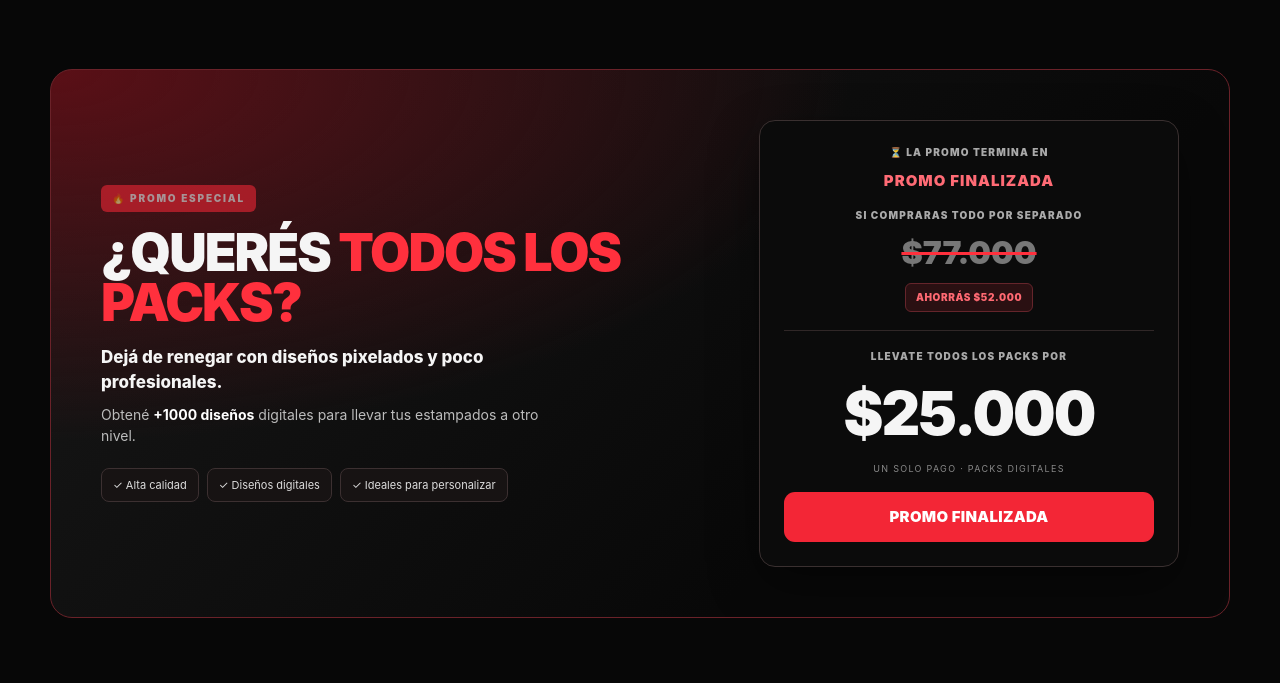
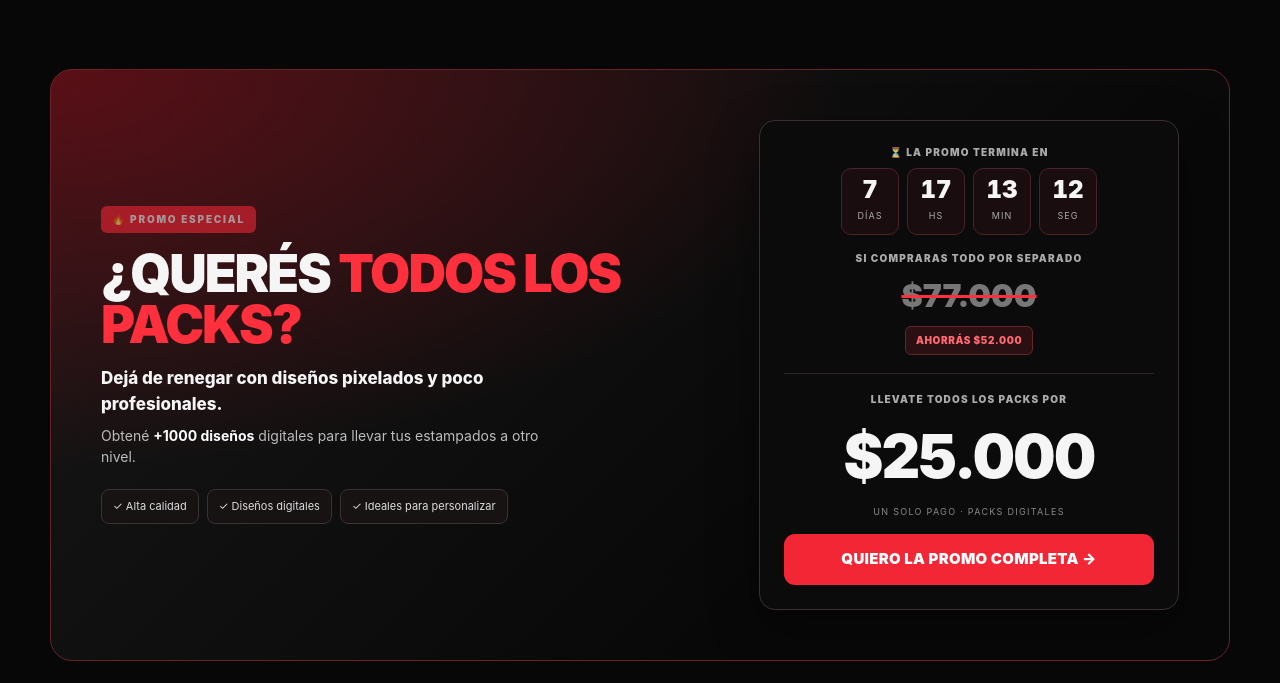
Before and after one commit to dantevargasok-netizen/STUKICKERS, a plain HTML site: page index.html in a window 1280 px wide. Shown: the part 1960-2643 px from the top of the page. Drawn offline with Linux system fonts and the light colour scheme.

Commit message:
Update index.html

```diff
--- a/index.html
+++ b/index.html
@@ -292,8 +292,10 @@ const CONFIG={
   whatsapp:'5491164803498', // WhatsApp en formato internacional: 54 + 9 + código de área + número, sin + ni espacios
   logo:'stukickersrojopng.png', // Nombre del archivo del logo (debe estar junto al HTML), URL o vacío para usar el placeholder
   logoSide:'right', // 'right' o 'left'
-  /* code = código corto de la promo que viaja en el mensaje de WhatsApp, como [PROMO] (lo lee ManyChat) */
-  promo:{name:'Promo todos los packs (+1000 diseños)',code:'PROMO',endsAt:'2026-11-17T23:59:00-03:00',price:25000,designs:+1000,separatePrice:77000},
+  /* code = código corto de la promo que viaja en el mensaje de WhatsApp, como [PROMO] (lo lee ManyChat)
+     endsAt = fin de la promo (fecha fija, igual para todos). weekly:true = la promo se renueva cada domingo 23:59
+     (hora Argentina) para todos por igual; usalo solo si de verdad mantenés la promo cada semana. */
+  promo:{name:'Promo todos los packs (+1000 diseños)',code:'PROMO',endsAt:'2026-11-27T23:59:00-03:00',weekly:false,price:25000,designs:+1000,separatePrice:77000},
   /* FIREBASE: por ahora se usa SOLAMENTE para guardar estadísticas en la colección events.
      No administra productos ni cupones. Dejalo enabled:false si todavía no configuraste Firebase. */
   firebase:{enabled:false,apiKey:'',projectId:'',collection:'events'},
@@ -321,6 +323,7 @@ const SOCIALS=[
    active:false desactiva un cupón sin borrarlo.
    expires:'2026-12-31' establece el último día válido (opcional).
    minSubtotal:5000 exige un subtotal mínimo (opcional).
+   onlyPromo:true hace que el cupón valga solo con la promo de todos los packs (opcional).
 
    Ejemplo porcentaje: {id:'lanzamiento10',code:'LANZAMIENTO10',type:'percent',value:10}
    Ejemplo importe fijo: {id:'mil-pesos',code:'MILPESOS',type:'fixed',value:1000,minSubtotal:5000}
@@ -332,6 +335,7 @@ const SOCIALS=[
 const DISCOUNTS=[
   {id:'interno-15',hash:'1uxw6rsel4k',type:'percent',value:15},
   {id:'lanzamiento10',code:'LANZAMIENTO10',type:'percent',value:10},
+  {id:'promohoy',code:'PROMOHOY',type:'percent',value:25,onlyPromo:true},   // onlyPromo:true = solo vale con la promo de todos los packs
   // {id:'mil-pesos',code:'MILPESOS',type:'fixed',value:1000,minSubtotal:5000},
   // {id:'promo-vencible',code:'PROMO15',type:'percent',value:15,expires:'2026-12-31'},
 ];
@@ -410,7 +414,7 @@ const TK=(()=>{
 /* ============================ ESTADO ============================ */
 let category='Todos',selected=new Set(),promoSelected=false,applied=null,activePack=null,busy=false,lastFocus=null;
 const items=()=>{const a=packs.filter(p=>selected.has(p.id)).map(p=>({id:p.id,name:p.name,price:p.price,count:parseInt(String(p.count).replace(/\D/g,''))||0,cover:p.cover,style:p.style,art:p.art,code:p.code||''}));if(promoSelected)a.push({id:'promo',name:CONFIG.promo.name,price:CONFIG.promo.price,count:CONFIG.promo.designs,style:'red',art:'PROMO',code:CONFIG.promo.code||'PROMO'});return a};
-const discOf=sub=>!applied?0:applied.type==='percent'?Math.round(sub*applied.value/100):Math.min(applied.value,sub);
+const discOf=sub=>!applied||(applied.onlyPromo&&!promoSelected)?0:applied.type==='percent'?Math.round(sub*applied.value/100):Math.min(applied.value,sub);
 const calc=()=>{const it=items(),sub=it.reduce((s,p)=>s+p.price,0),disc=discOf(sub);return{items:it,sub,disc,total:sub-disc,designs:it.reduce((s,p)=>s+p.count,0)}};
 const dLabel=d=>d.type==='percent'?d.value+'%':money(d.value);
 
@@ -502,6 +506,7 @@ function findDiscount(raw){const c=String(raw).trim().toUpperCase().replace(/\s+
 function applyDiscount(){const raw=$('#discountCode').value,m=$('#discountMessage'),inp=$('#discountCode'),d=findDiscount(raw),sub=calc().sub;
   let ok=!!d,msg;
   if(d&&d.minSubtotal&&sub<d.minSubtotal){ok=false;msg='Este código requiere una compra mínima de '+money(d.minSubtotal)+'.'}
+  if(d&&d.onlyPromo&&!promoSelected){ok=false;msg='Este código solo aplica a la promo de todos los packs.'}
   if(ok){applied=d;msg='¡Código aplicado correctamente! Tenés un '+dLabel(d)+' de descuento.'}
   else{applied=null;msg=msg||(raw.trim()?'Ese código no es válido. Revisá e intentá de nuevo.':'Ingresá tu código de descuento.')}
   m.className='dmsg in '+(ok?'ok':'err');m.textContent=msg;m.style.animation='none';void m.offsetWidth;m.style.animation='';
@@ -525,12 +530,13 @@ $('#waFloat').addEventListener('click',()=>TK('whatsapp_float_click'));
    Cuando llega a cero, la promo se cierra de verdad (no se puede comprar). Para una nueva promo, cambiá endsAt. */
 let promoExpired=false,megaVisible=false,psOff=false;
 try{psOff=sessionStorage.getItem('stk_ps')==='0'}catch(e){}
-const endsAt=new Date(CONFIG.promo.endsAt||'').getTime(),hasTimer=!isNaN(endsAt);
+function weeklyEnd(){const a=new Date(Date.now()-3*36e5);let t=Date.UTC(a.getUTCFullYear(),a.getUTCMonth(),a.getUTCDate()+(7-a.getUTCDay())%7,23,59,0)+3*36e5;if(t<=Date.now())t+=7*864e5;return t}
+let endsAt=CONFIG.promo.weekly?weeklyEnd():new Date(CONFIG.promo.endsAt||'').getTime();const hasTimer=!isNaN(endsAt);
 function psUpdate(){const el=$('#promoSide');if(!el)return;el.classList.toggle('show',hasTimer&&!promoExpired&&!psOff&&!megaVisible&&!$('.overlay.open')&&!document.body.classList.contains('in-co')&&!$('#catalogScreen').hidden)}
 function promoExpire(){promoExpired=true;clearInterval(promoTimer);$('#megaBox').classList.add('expired');$('#megaAdd').disabled=true;
   if(promoSelected){promoSelected=false;toast('La promo finalizó y se quitó del carrito','err')}
   sync();psUpdate()}
-function promoTick(){const left=endsAt-Date.now();if(left<=0){promoExpire();return}
+function promoTick(){const left=endsAt-Date.now();if(left<=0){if(CONFIG.promo.weekly){endsAt=weeklyEnd();return promoTick()}promoExpire();return}
   const d=Math.floor(left/864e5),h=Math.floor(left/36e5)%24,m=Math.floor(left/6e4)%60,sec=Math.floor(left/1e3)%60,p=n=>String(n).padStart(2,'0');
   $('#tD').textContent=d;$('#tH').textContent=p(h);$('#tM').textContent=p(m);$('#tS').textContent=p(sec);
   $('#miniT').textContent='Termina en '+(d?d+'d ':'')+p(h)+':'+p(m)+':'+p(sec);psUpdate()}
```
